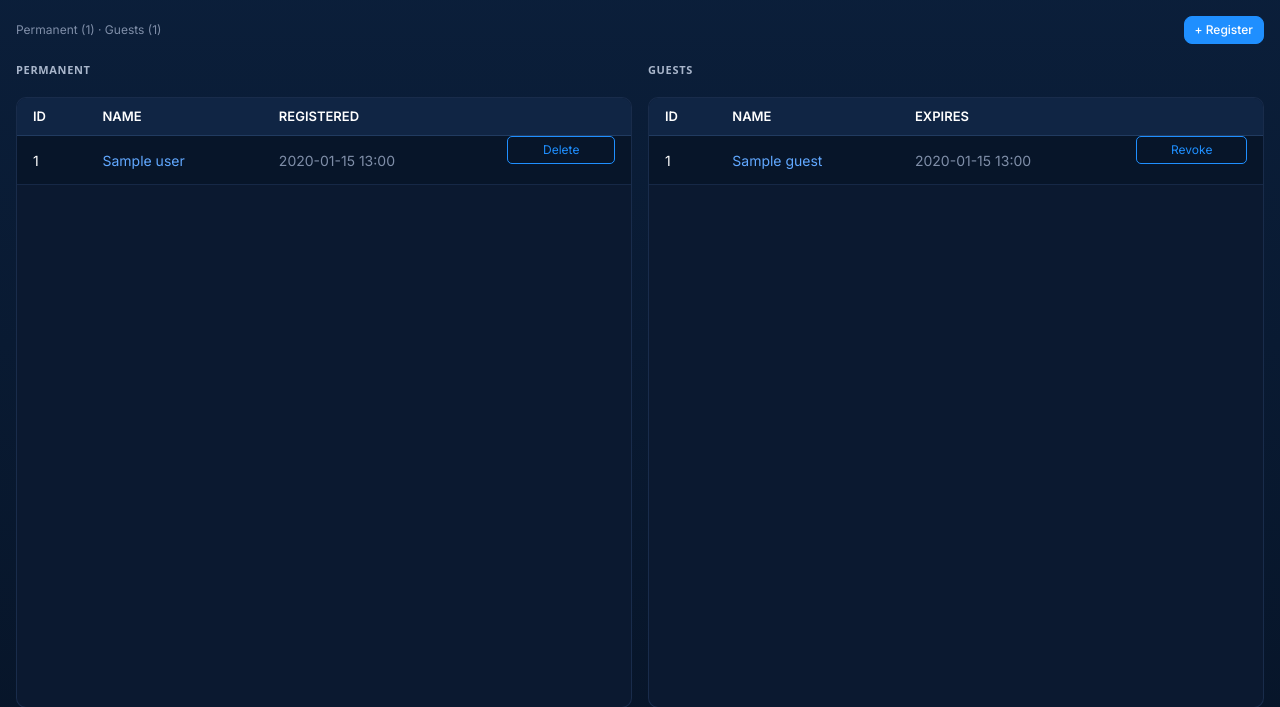
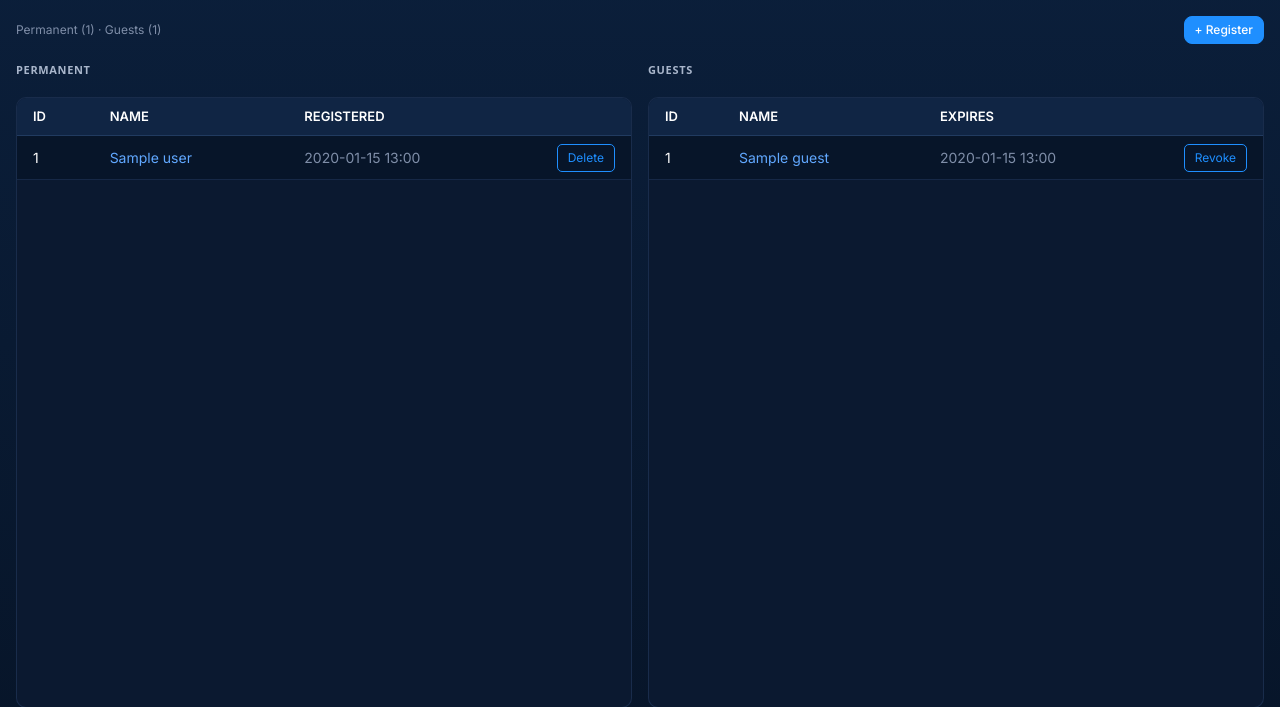
Before and after one commit to Innopolis-Robotics-Society/FaceGuardV2, a FastAPI app: template MVP_v1/app/templates/users.html in a window 1280 px wide. Shown: the part 56-763 px from the top of the page. Run offline with FastAPI, Linux system fonts and the light colour scheme; the template is opened without the code that fills it: most values are stand-ins (such as "Sample title", 1, 10 or a date in 2020); parts of the project's set-up code (start-up, migrations or seed data) failed here and were passed over; some libraries are stand-ins or nearby versions.

Commit message:
Fix Delete/Revoke button sizing, alignment, and column layout
- custom.css: .small buttons were inheriting Pico's default
  width: 100% and margin-bottom, making them stretch to fill their
  table cell and sit visibly above vertical center. Reset both
  explicitly (our own base button rule wasn't winning that cascade).
- users.html/custom.css: give the trailing actions column in the
  Permanent/Guests tables a "col-action" class that shrinks it to fit
  its button and right-aligns it, instead of the button sitting with a
  large empty gap after it once its width stopped being stretched.

Co-Authored-By: Claude Sonnet 5 <noreply@anthropic.com>

```diff
--- a/MVP_v1/app/static/custom.css
+++ b/MVP_v1/app/static/custom.css
@@ -398,6 +398,15 @@ button.outline,
 }
 button.small,
 .button.small {
+  /* Pico's default button width is 100%; small action buttons (table row
+     actions, "+ Register", "Back") are meant to be compact, not stretch
+     to fill their container. Pico also gives real <button> elements a
+     default margin-bottom (form-field spacing), which throws off
+     vertical centering wherever these sit inline (e.g. table cells) —
+     zero it out explicitly since our own base button rule doesn't win
+     that cascade. */
+  width: auto;
+  margin: 0;
   padding: 4px 10px;
   font-size: 12px;
 }
@@ -516,6 +525,15 @@ table.compact td {
 /* Column alignments */
 th.col-center, td.col-center { text-align: center; }
 th.col-right, td.col-right { text-align: right; }
+
+/* Row-action column (a single button, e.g. Delete/Revoke): shrink to fit
+   its content instead of taking a share of the table's auto-distributed
+   width, and hug the right edge like a conventional actions column. */
+th.col-action, td.col-action {
+  width: 1%;
+  white-space: nowrap;
+  text-align: right;
+}
 
 /* Log rows */
 .log-row td {
--- a/MVP_v1/app/templates/users.html
+++ b/MVP_v1/app/templates/users.html
@@ -19,7 +19,7 @@
               <th>ID</th>
               <th>NAME</th>
               <th>REGISTERED</th>
-              <th></th>
+              <th class="col-action"></th>
             </tr>
           </thead>
           <tbody>
@@ -28,7 +28,7 @@
               <td class="mono">{{ u.id }}</td>
               <td><a href="/users/{{ u.id }}">{{ u.name }}</a></td>
               <td class="muted">{{ u.created_at|localdt }}</td>
-              <td>
+              <td class="col-action">
                 <form method="post" action="/users/{{ u.id }}/delete"
                       onsubmit="return confirm('Delete user {{ u.name|e }}?');"
                       style="margin:0">
@@ -55,7 +55,7 @@
               <th>ID</th>
               <th>NAME</th>
               <th>EXPIRES</th>
-              <th></th>
+              <th class="col-action"></th>
             </tr>
           </thead>
           <tbody>
@@ -64,7 +64,7 @@
               <td class="mono">{{ g.id }}</td>
               <td><a href="/users/{{ g.id }}">{{ g.name }}</a></td>
               <td class="muted">{{ g.expires_at|localdt }}</td>
-              <td>
+              <td class="col-action">
                 <form method="post" action="/users/{{ g.id }}/delete"
                       onsubmit="return confirm('Revoke guest {{ g.name|e }}?');"
                       style="margin:0">
```
